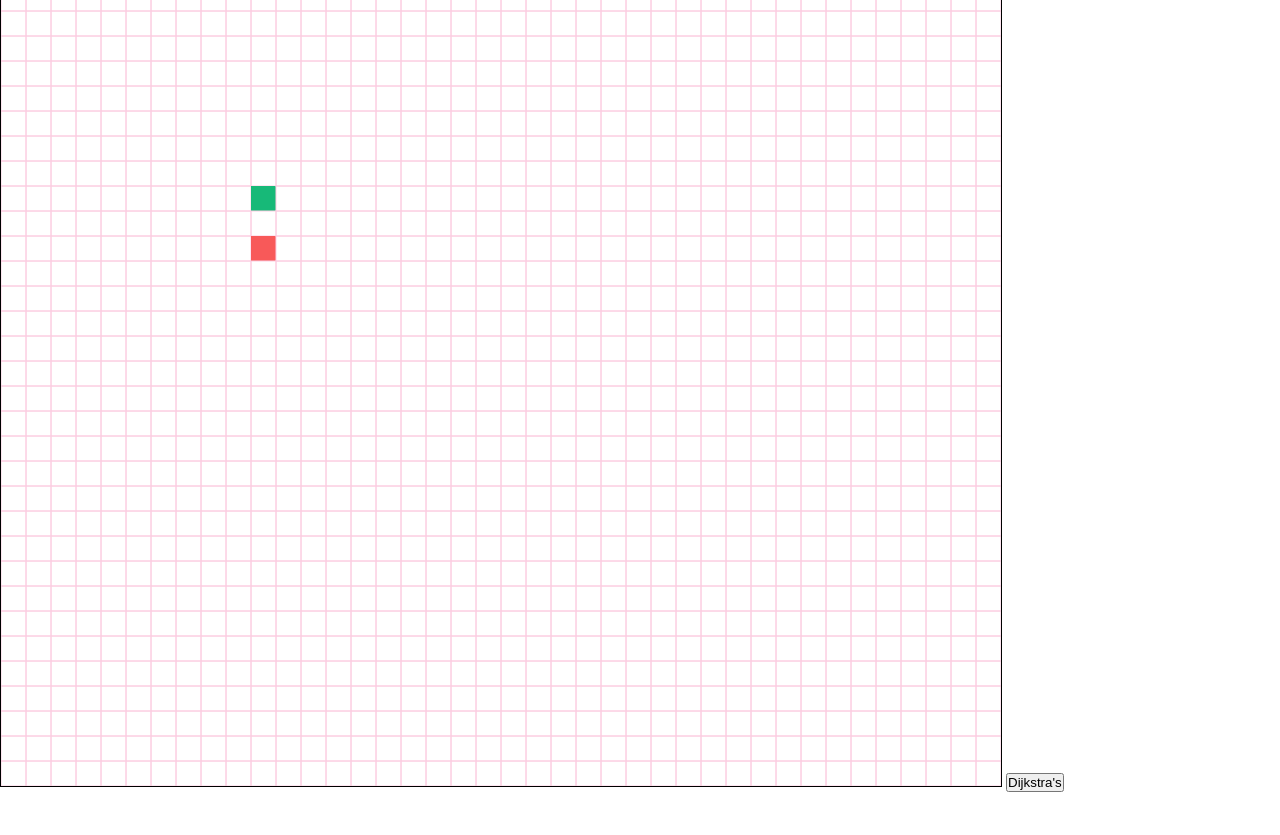
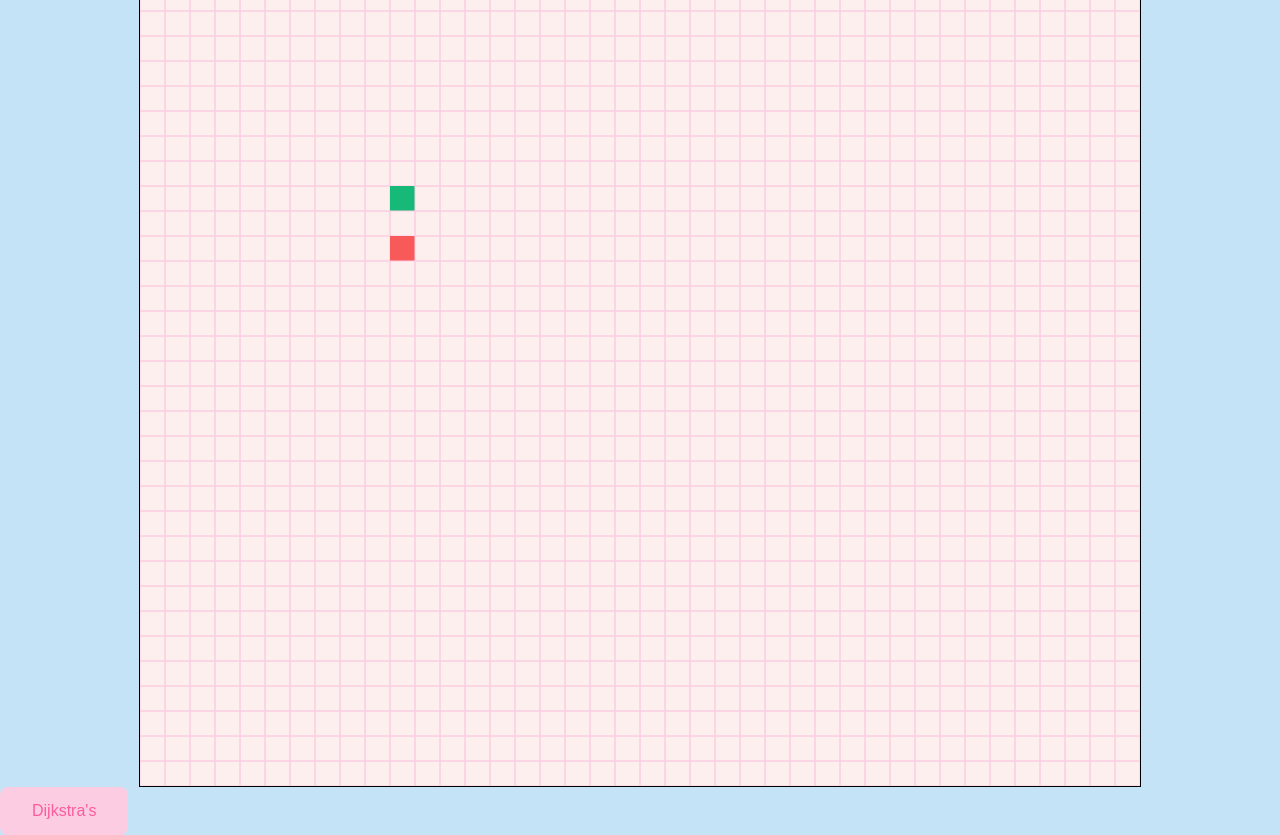
Before and after one commit to mark-strudwick/PathfindingVisualiser, a plain HTML site: page index.html in a window 1280 px wide. Shown: the part 52-887 px from the top of the page. Before the commit the page ends 844 px from the top, so only its background shows below. Drawn offline with Linux system fonts and the light colour scheme.

Commit message:
Update styles.css
- Added button

```diff
--- a/styles.css
+++ b/styles.css
@@ -4,11 +4,29 @@
 }
 #canvas {
     border:1px solid black;
+    padding: 0;
+    margin: auto;
+    display: block;
+    background-color: #fcefee;
 }
-#body {
+body {
     margin: 0;
+    background-color:#c5e3f6;
 }
 body > h1 {
     text-align: center;
     font-family: Asap, sans-serif;
+    color: #fc5c9c;
 }
+.button {
+    background-color: #fccde2; /* Green */
+    border: none;
+    border-radius: 8px;
+    color: #fc5c9c;
+    padding: 15px 32px;
+    text-align: center;
+    text-decoration: none;
+    display: block;
+    font-size: 16px;
+  }
+/*#c5e3f6 (blue), #fc5c9c (darkpink), #fccde2 (lightpink), #fcefee (cream)*/
```
